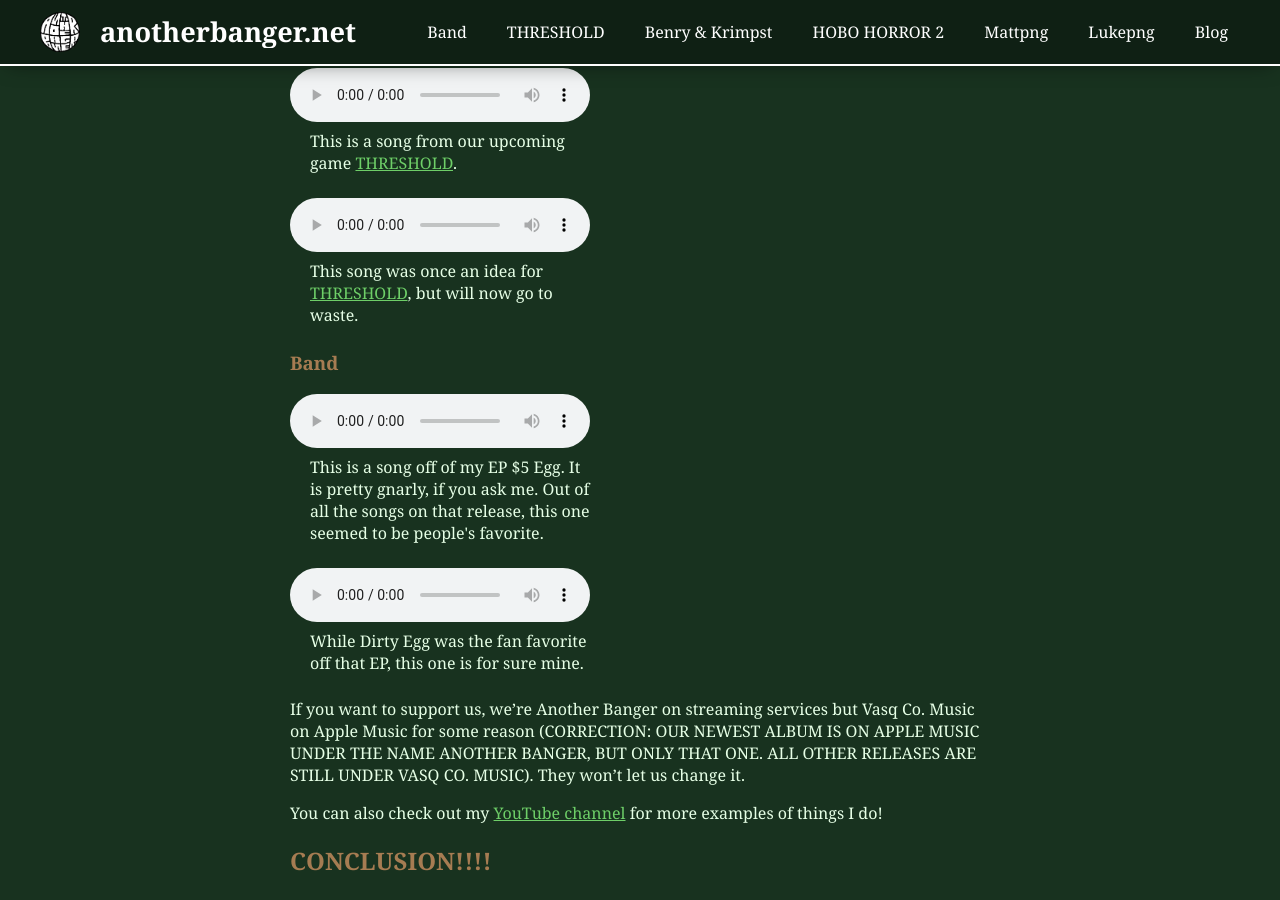
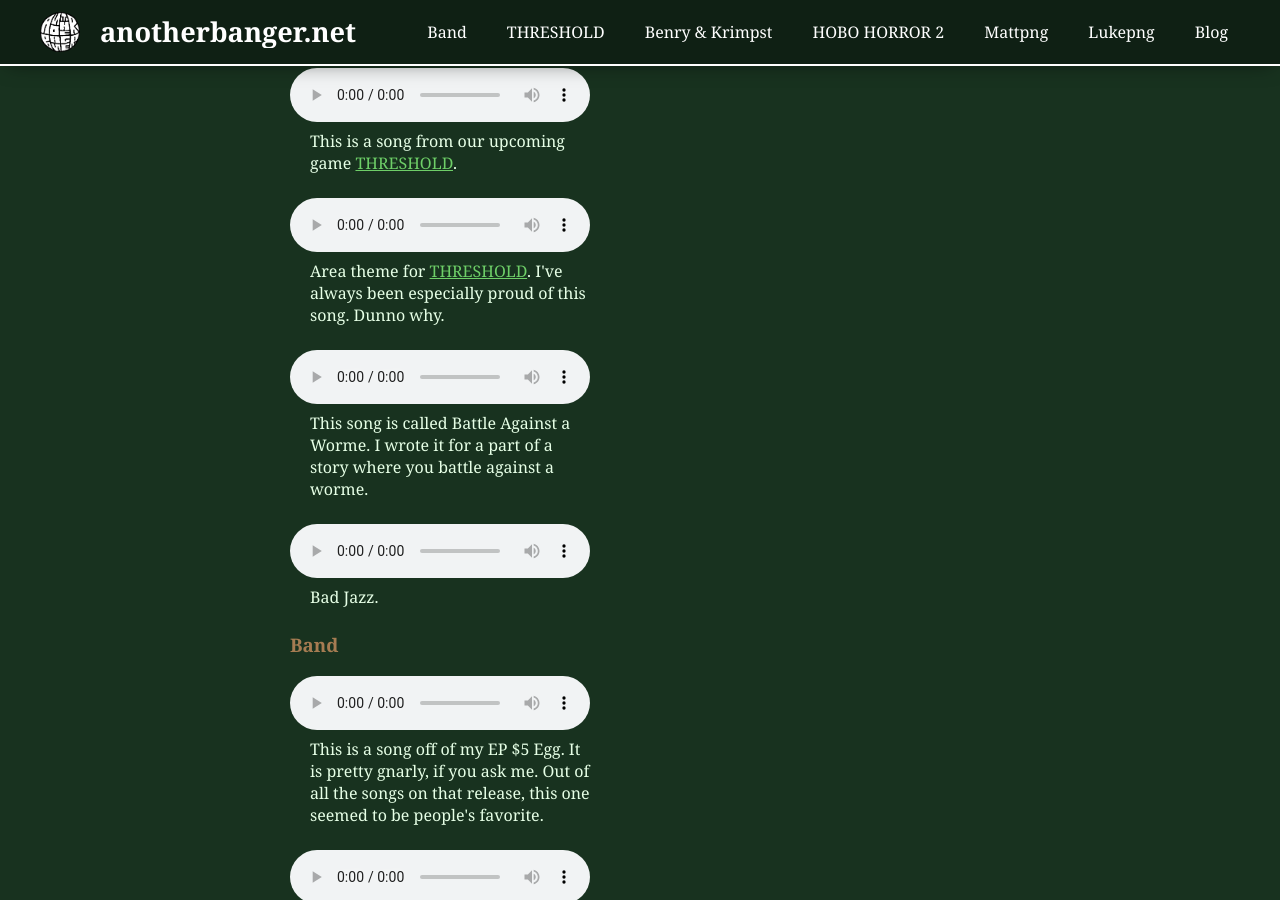
Before and after one commit to VasqCo/anotherbanger, a Jekyll site: the page built from mattpng.markdown, in a window 1280 px wide and 900 px high, scrolled down 1292 px. Built offline with Jekyll 4.4.1, drawn with Linux system fonts in a browser that asks for light colours; some web fonts are replaced.

Commit message:
adde songs to my page

```diff
--- a/mattpng.markdown
+++ b/mattpng.markdown
@@ -40,7 +40,11 @@ I am also in a band with Luke called <span class="wave" style="font-family: 'Com
 
 {% include music.html file="/Music/Character Theme.mp3" caption="This is a song from our upcoming game <a href=\"{{ '/threshold/' | relative_url }}\">THRESHOLD</a>." %}
 
-{% include music.html file="/Music/Rude Bus.mp3" caption="This song was once an idea for <a href=\"{{ '/threshold/' | relative_url }}\">THRESHOLD</a>, but will now go to waste." %}
+{% include music.html file="/Music/Threshold Area Theme.mp3" caption="Area theme for <a href=\"{{ '/threshold/' | relative_url }}\">THRESHOLD</a>. I've always been especially proud of this song. Dunno why." %}
+
+{% include music.html file="/Music/Battle Against a Worme.mp3" caption="This song is called Battle Against a Worme. I wrote it for a part of a story where you battle against a worme." %}
+
+{% include music.html file="/Music/Bad Jazz.mp3" caption="Bad Jazz." %}
 
 ### Band
 
```
Also changed, not shown: 5 other files.
